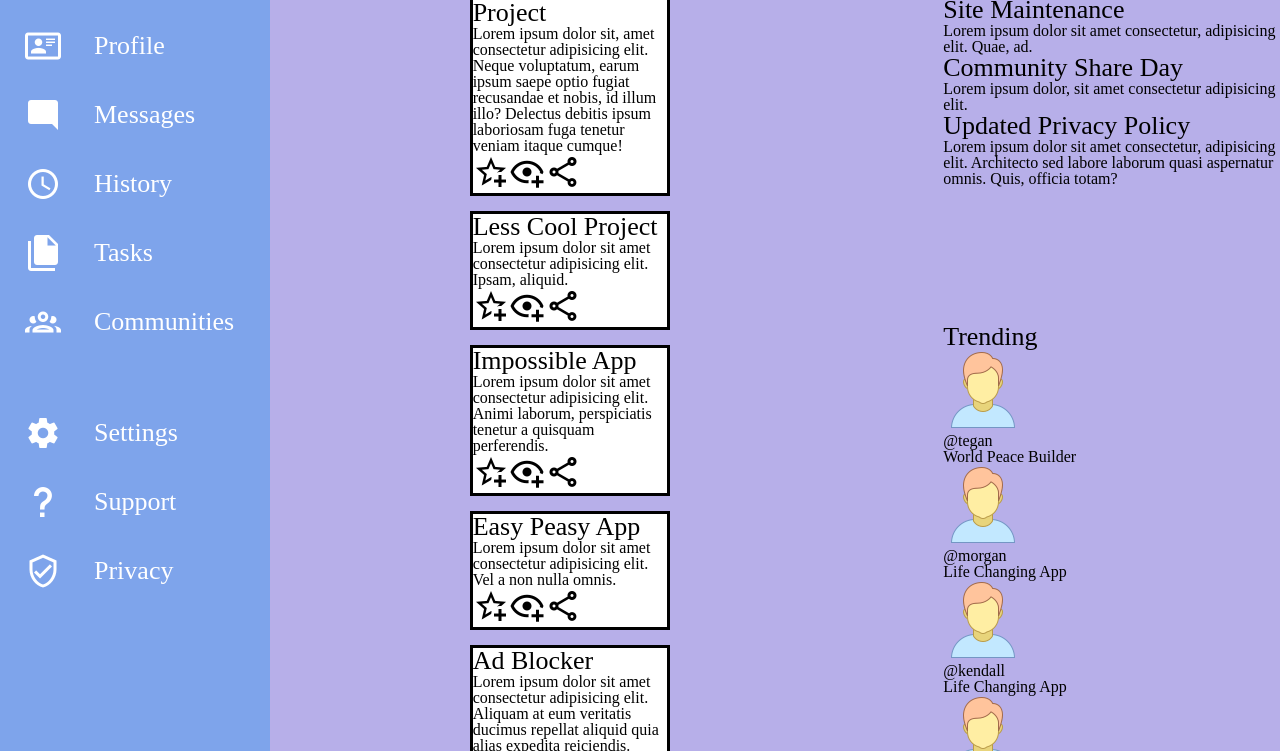
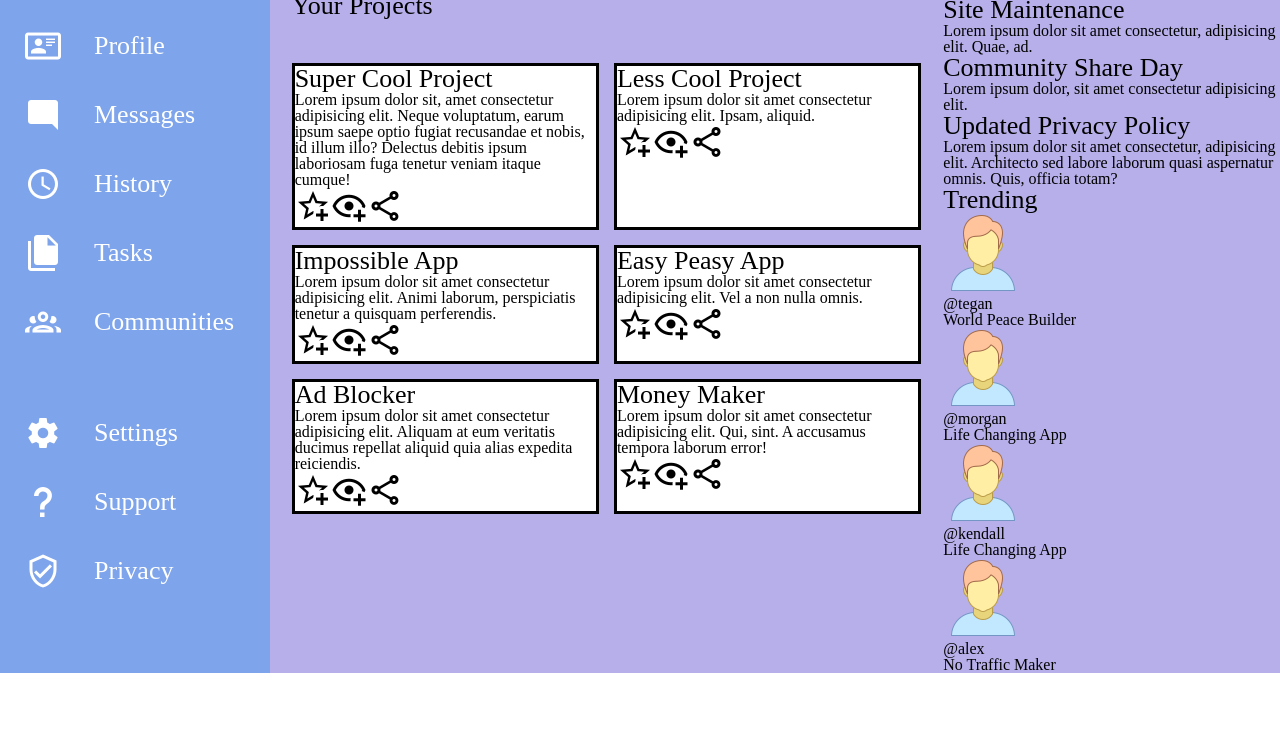
Before and after one commit to c-yip/admin-dashboard, a plain HTML site: page index.html in a window 1280 px wide. Shown: the part 189-940 px from the top of the page. After the commit the page ends 862 px from the top, so only its background shows below. Drawn offline with Linux system fonts and the light colour scheme.

Commit message:
Add flex layout to projects & padding to items.

```diff
--- a/style.css
+++ b/style.css
@@ -132,18 +132,26 @@ h2 {
     grid-template-columns: 2fr 1fr;
 }
 
+/* projects */
 .projects {
     grid-column-start: 1;
     grid-column-end: 2;
     grid-row-start: 1;
     grid-row-end: 3;
-    display: grid;
-    grid-template-columns: repeat(auto-fill, 200px) 20%;;
+    display: flex;
+    flex-direction: column;
+}
+
+.projects > h2 {
+    padding: 22px;
+    padding-bottom: none;
 }
 
 .card-container {
     display: grid;
     gap: 15px;
+    grid-template-columns: repeat(auto-fit, minmax(250px, 1fr));
+    padding: 22px;
 }
 
 .card {
```
